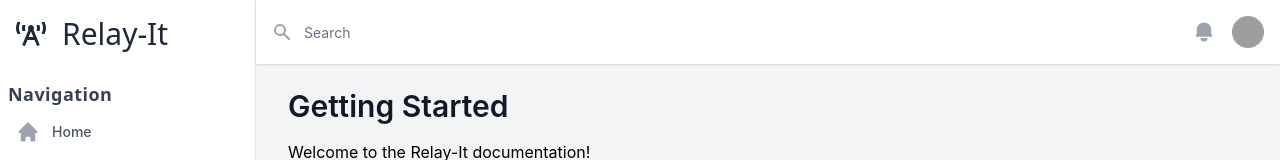
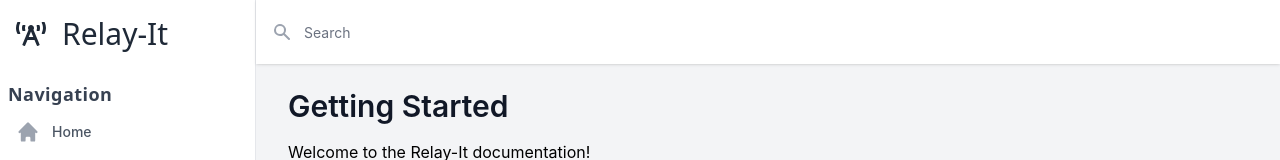
Before and after one commit to RandyGlasgow/relay-it, a Next.js app: page /docs in a window 1280 px wide. Shown: the top 160 px of the page. Built offline with nearby package versions, Linux system fonts and the light colour scheme; grey boxes are pictures that could not be loaded.

Commit message:
Removes avatar

```diff
--- a/src/components/layouts/DocumentationLayout.js
+++ b/src/components/layouts/DocumentationLayout.js
@@ -233,56 +233,6 @@
             </div>
           </form>
         </div>
-        <div className='ml-4 flex items-center md:ml-6'>
-          <button
-            type='button'
-            className='bg-white p-1 rounded-full text-gray-400 hover:text-gray-500 focus:outline-none focus:ring-2 focus:ring-offset-2 focus:ring-indigo-500'
-          >
-            <span className='sr-only'>View notifications</span>
-            <BellIcon className='h-6 w-6' aria-hidden='true' />
-          </button>
-
-          {/* Profile dropdown */}
-          <Menu as='div' className='ml-3 relative'>
-            <div>
-              <Menu.Button className='max-w-xs bg-white flex items-center text-sm rounded-full focus:outline-none focus:ring-2 focus:ring-offset-2 focus:ring-indigo-500'>
-                <span className='sr-only'>Open user menu</span>
-                <img
-                  className='h-8 w-8 rounded-full'
-                  src='https://images.unsplash.com/photo-1472099645785-5658abf4ff4e?ixlib=rb-1.2.1&ixid=eyJhcHBfaWQiOjEyMDd9&auto=format&fit=facearea&facepad=2&w=256&h=256&q=80'
-                  alt=''
-                />
-              </Menu.Button>
-            </div>
-            <Transition
-              as={Fragment}
-              enter='transition ease-out duration-100'
-              enterFrom='transform opacity-0 scale-95'
-              enterTo='transform opacity-100 scale-100'
-              leave='transition ease-in duration-75'
-              leaveFrom='transform opacity-100 scale-100'
-              leaveTo='transform opacity-0 scale-95'
-            >
-              <Menu.Items className='origin-top-right absolute right-0 mt-2 w-48 rounded-md shadow-lg py-1 bg-white ring-1 ring-black ring-opacity-5 focus:outline-none'>
-                {userNavigation.map((item) => (
-                  <Menu.Item key={item.name}>
-                    {({ active }) => (
-                      <a
-                        href={item.href}
-                        className={classNames(
-                          active ? "bg-gray-100" : "",
-                          "block px-4 py-2 text-sm text-gray-700",
-                        )}
-                      >
-                        {item.name}
-                      </a>
-                    )}
-                  </Menu.Item>
-                ))}
-              </Menu.Items>
-            </Transition>
-          </Menu>
-        </div>
       </div>
     </div>
   );
```
